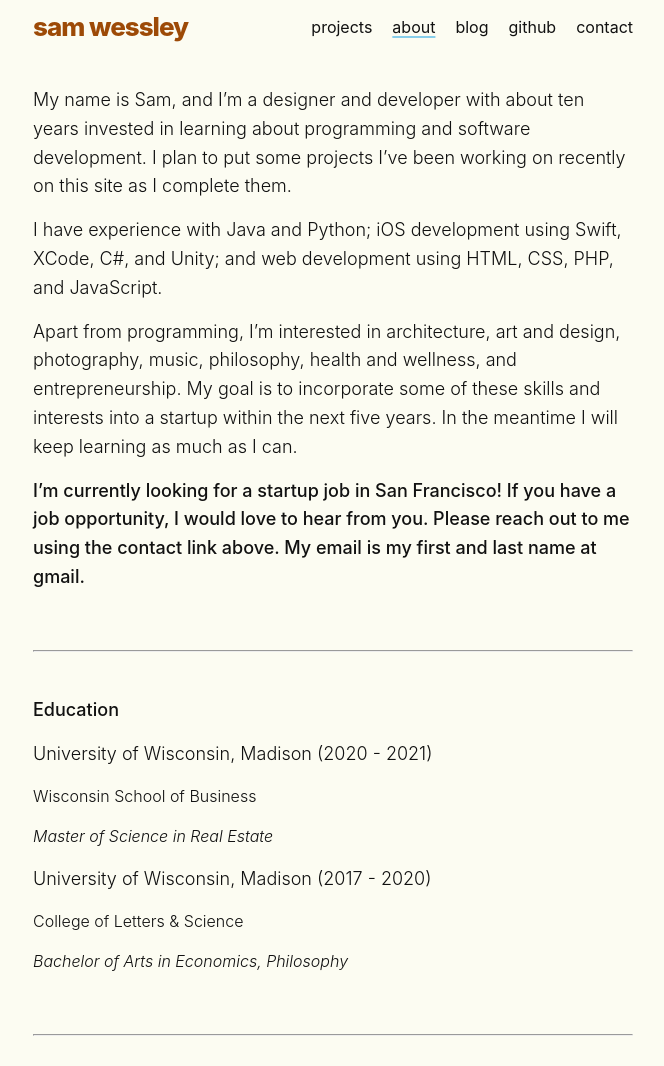
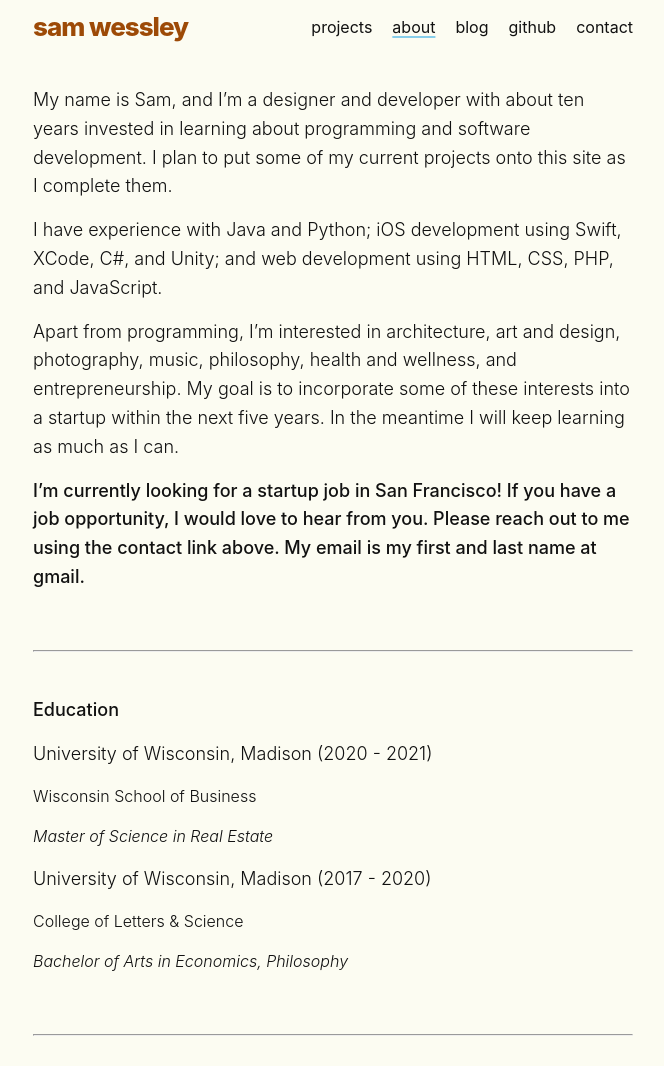
Before and after one commit to samwessley/samwessley.github.io, a Jekyll site: the page built from about.md, in a window 1280 px wide. Shown: the whole page, without its empty margins (307-971 px from the left). Built offline with Jekyll 4.4.1, drawn with Linux system fonts in a browser that asks for light colours.

Commit message:
update about page

```diff
--- a/about.md
+++ b/about.md
@@ -4,11 +4,11 @@ title: about
 permalink: /about/
 ---
 
-My name is Sam, and I’m a designer and developer with about ten years invested in learning about programming and software development. I plan to put some projects I’ve been working on recently on this site as I complete them.
+My name is Sam, and I’m a designer and developer with about ten years invested in learning about programming and software development. I plan to put some of my current projects onto this site as I complete them.
 
 I have experience with Java and Python; iOS development using Swift, XCode, C#, and Unity; and web development using HTML, CSS, PHP, and JavaScript.
 
-Apart from programming, I’m interested in architecture, art and design, photography, music, philosophy, health and wellness, and entrepreneurship. My goal is to incorporate some of these skills and interests into a startup within the next five years. In the meantime I will keep learning as much as I can.
+Apart from programming, I’m interested in architecture, art and design, photography, music, philosophy, health and wellness, and entrepreneurship. My goal is to incorporate some of these interests into a startup within the next five years. In the meantime I will keep learning as much as I can.
 
 <p style="font-weight:500">I’m currently looking for a startup job in San Francisco! If you have a job opportunity, I would love to hear from you. Please reach out to me using the contact link above. My email is my first and last name at gmail.</p>
 
```
Also changed, not shown: index.md (+3 -0 lines).
